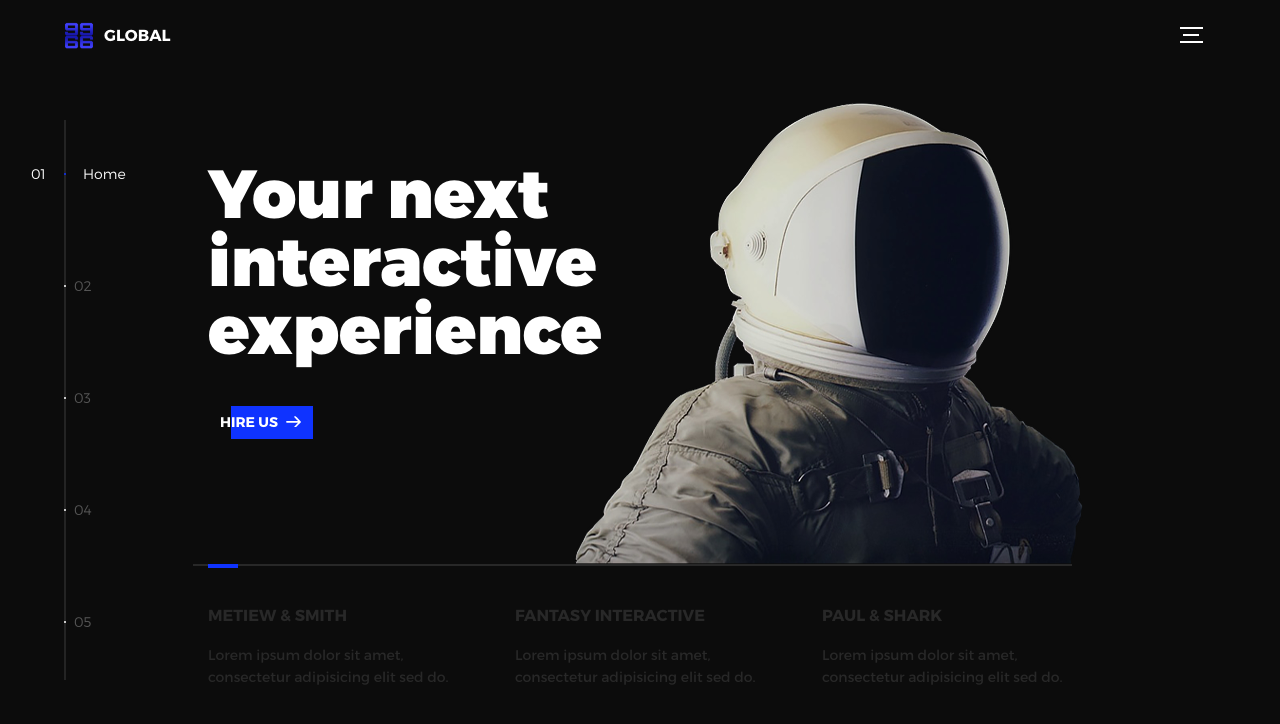
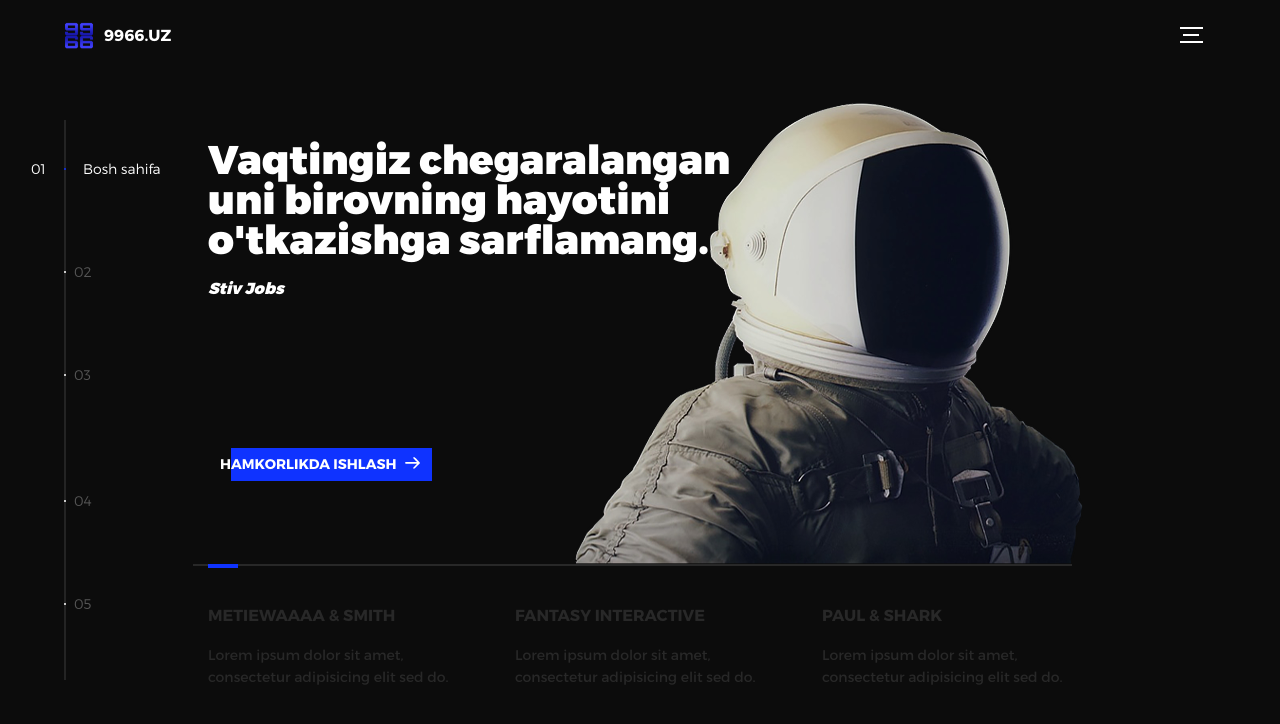
Before and after one commit to sardortursunov/sardortursunov, a plain HTML site: page index.html in a window 1280 px wide. Drawn offline with nearby package versions, Linux system fonts and the light colour scheme.

Commit message:
Update index.html

```diff
--- a/index.html
+++ b/index.html
@@ -16,10 +16,10 @@
 <!-- notification for small viewports and landscape oriented smartphones -->
 <div class="device-notification">
   <a class="device-notification--logo" href="#0">
-    <img src="assets/img/logo.png" alt="Global">
+    <img src="assets/img/logo.png" alt="9966.uz">
     <p>9966.UZ</p>
   </a>
-  <p class="device-notification--message">Global has so much to offer that we must request you orient your device to portrait or find a larger screen. You won't be disappointed.</p>
+  <p class="device-notification--message">Sayt to'liq rejimda ishlashi uchun iltimos oyna hajmini o'zgartiring. Sizning o'lchamlarimgiz bizning saytga mos tushmayabti. Agar tushunarsiz bo'lsa qurulmangizni Desktop (Kompyuter) rejimiga o'zgartiring!</p>
 </div>
 
 <div class="perspective effect-rotate-left">
@@ -27,30 +27,30 @@
     <div id="viewport" class="l-viewport">
       <div class="l-wrapper">
         <header class="header">
-          <a class="header--logo" href="#0">
-            <img src="assets/img/logo.png" alt="Global">
-            <p>Global</p>
+          <a class="header--logo" href="index.html">
+            <img src="assets/img/logo.png" alt="9966.uz">
+            <p>9966.UZ</p>
           </a>
-          <button class="header--cta cta">Hire Us</button>
+          <button class="header--cta cta">Hamkorlikda ishlash!</button>
           <div class="header--nav-toggle">
             <span></span>
           </div>
         </header>
         <nav class="l-side-nav">
           <ul class="side-nav">
-            <li class="is-active"><span>Home</span></li>
-            <li><span>Works</span></li>
-            <li><span>About</span></li>
-            <li><span>Contact</span></li>
-            <li><span>Hire us</span></li>
+            <li class="is-active"><span>Bosh sahifa</span></li>
+            <li><span>Xizmatlar</span></li>
+            <li><span>Biz haqimizda</span></li>
+            <li><span>Aloqa</span></li>
+            <li><span>Hamkorlikda ishlash</span></li>
           </ul>
         </nav>
         <ul class="l-main-content main-content">
           <li class="l-section section section--is-active">
             <div class="intro">
               <div class="intro--banner">
-                <h1>Your next<br>interactive<br>experience</h1>
-                <button class="cta">Hire Us
+                <h1 style="font-size: 40px; margin-bottom: 150px;">Vaqtingiz chegaralangan<br>uni birovning hayotini<br>o'tkazishga sarflamang.<br><i style="font-size: 16px;">Stiv Jobs</i></h1>
+                <button class="cta">Hamkorlikda ishlash
                   <svg version="1.1" id="Layer_1" xmlns="http://www.w3.org/2000/svg" xmlns:xlink="http://www.w3.org/1999/xlink" x="0px" y="0px" viewBox="0 0 150 118" style="enable-background:new 0 0 150 118;" xml:space="preserve">
                   <g transform="translate(0.000000,118.000000) scale(0.100000,-0.100000)">
                     <path d="M870,1167c-34-17-55-57-46-90c3-15,81-100,194-211l187-185l-565-1c-431,0-571-3-590-13c-55-28-64-94-18-137c21-20,33-20,597-20h575l-192-193C800,103,794,94,849,39c20-20,39-29,61-29c28,0,63,30,298,262c147,144,272,271,279,282c30,51,23,60-219,304C947,1180,926,1196,870,1167z"/>
@@ -62,7 +62,7 @@
               </div>
               <div class="intro--options">
                 <a href="#0">
-                  <h3>Metiew &amp; Smith</h3>
+                  <h3>Metiewaaaa &amp; Smith</h3>
                   <p>Lorem ipsum dolor sit amet, consectetur adipisicing elit sed do.</p>
                 </a>
                 <a href="#0">
@@ -78,7 +78,7 @@
           </li>
           <li class="l-section section">
             <div class="work">
-              <h2>Selected work</h2>
+              <h2>Bizning xizmatlar</h2>
               <div class="work--lockup">
                 <ul class="slider">
                   <li class="slider--item slider--item-left">
```
